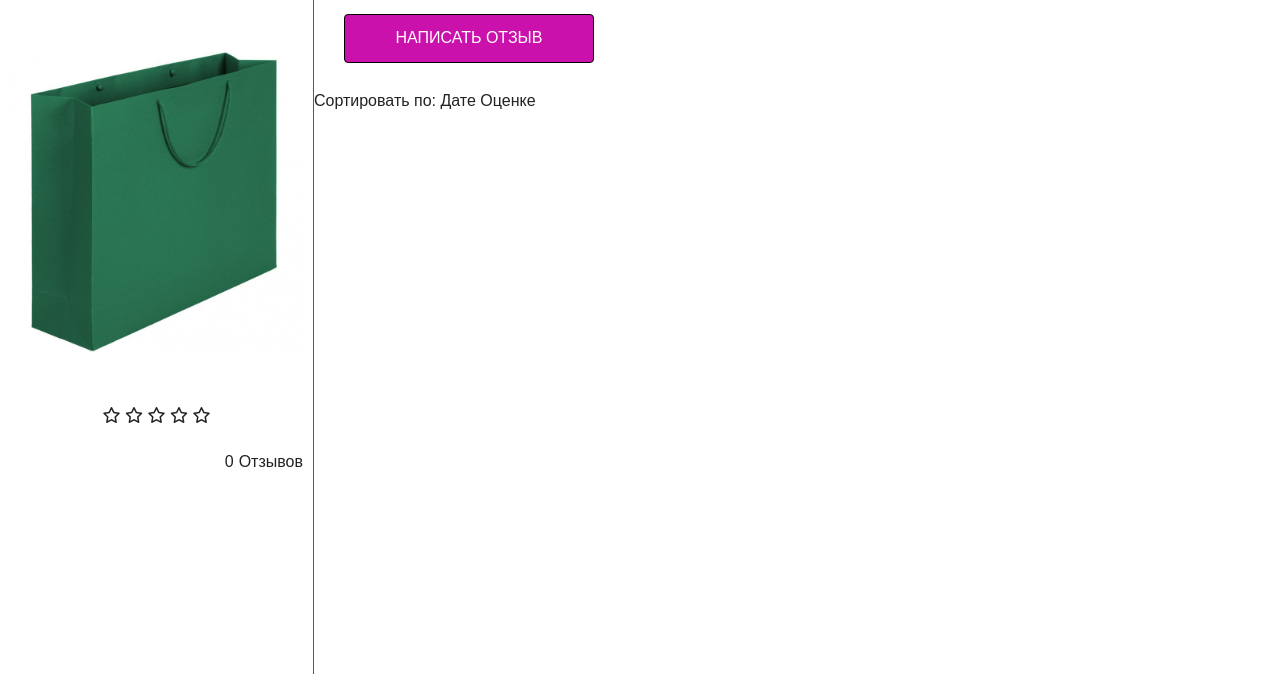
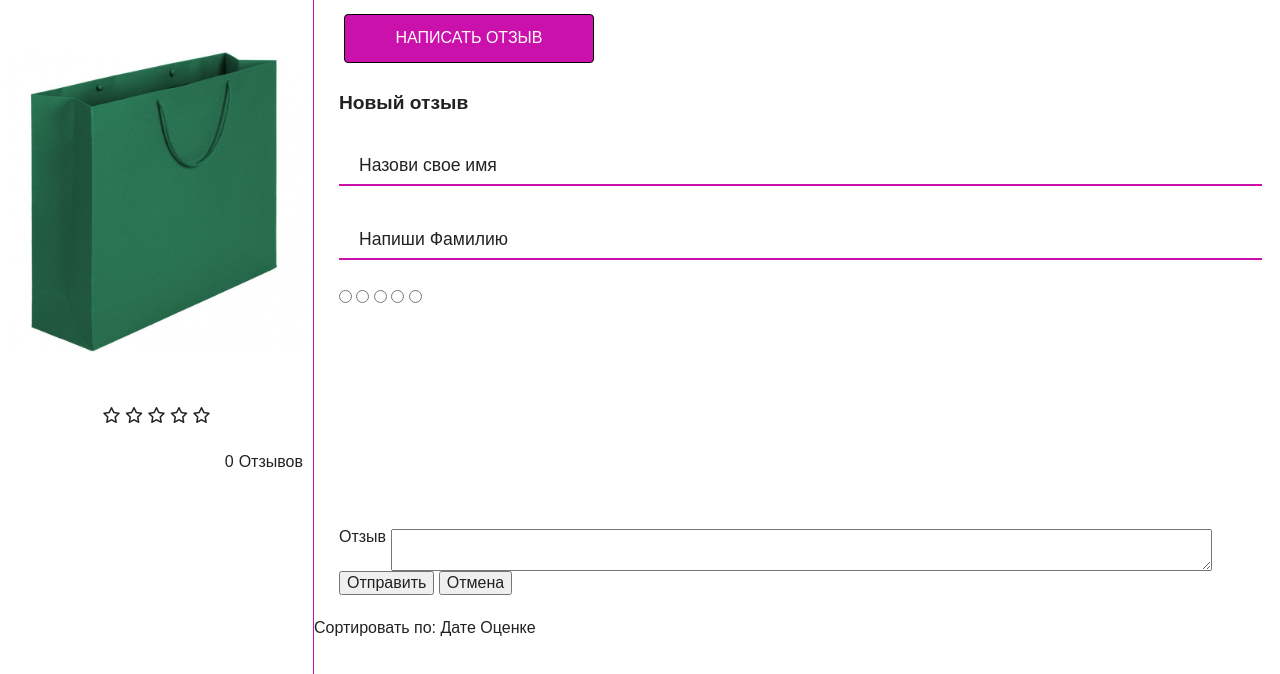
Before and after one commit to Olga-1-9-8-8/ApplicationOnlyOnJs, a website: page app/index.html in a window 1280 px wide. Shown: the part 66-740 px from the top of the page. Drawn offline with Linux system fonts and the light colour scheme.

Commit message:
Next commit

```diff
--- a/app/css/main.css
+++ b/app/css/main.css
@@ -437,4 +437,44 @@ img{
   font-weight: bold;
 }
 
-.
+.reviews__form{
+  margin: 25px;
+}
+
+.reviews__form legend{
+  font-weight: bold;
+  font-size: 1.2rem;
+  margin-bottom: 30px;
+}
+
+
+.reviews__form-float-label{
+  margin-bottom: 30px;
+  position: relative;
+}
+
+.reviews__input{
+  display: block;
+  border: none;
+  border-bottom: 2px solid #cb11ab;
+  width: 100%;
+  height: 40px;
+  padding-left: 5px;
+}
+
+.reviews__form-float-label label{
+  position: absolute;
+  font-size: 1.1rem;
+  top: 15px;
+  left: 20px;
+  display: block;
+  pointer-events: none;
+  transition: 0.2s;
+}
+
+.reviews__input:focus+label,
+.reviews__input:valid+label{
+  top: -15px;
+  color: purple;
+  font-size: 0.9rem;
+}
--- a/app/index.html
+++ b/app/index.html
@@ -44,16 +44,16 @@
                 <div class="review__wrapper-button">
                     <button class="reviews__button">Написать Отзыв</button>
                 </div>
-                <div class="reviews__form-wrapper" hidden>
-                    <form class="reviews__form">
+                <div class="reviews__form-wrapper" >
+                    <form class="reviews__form" name="review">
                         <legend>Новый отзыв</legend>
                         <div class="reviews__form-float-label">
-                          <input class="reviews__input" type="text" required>
-                          <label>Назови свое имя</label>
+                          <input class="reviews__input" name ="input" type="text" required>
+                          <label name = "label">Назови свое имя</label>
                         </div>
                         <div class="reviews__form-float-label">
-                          <input class= "reviews__input" type="text" required>
-                          <label>Напиши Фамилию</label>
+                          <input class= "reviews__input" name ="input" type="text" required>
+                          <label name = "label">Напиши Фамилию</label>
                         </div>
 
                         <div class="reviews__rating-area">
@@ -68,7 +68,11 @@
                             <input type="radio" id="star-1" name="rating" value="1">
                             <label for="star-1"></label>
                         </div>
-                        <canvas class ="reviews__rating-canvas" id ="canvas" width="500" height="220"></canvas>
+
+                        <div class="reviews__rating-canvas">
+                            <canvas class ="canvas" id ="canvas" width="500" height="220"></canvas>
+                        </div>
+
 
 
                         <div class="reviews__textarea">
--- a/app/js/common.js
+++ b/app/js/common.js
@@ -2,10 +2,24 @@ const imageProductCard = document.querySelector('.product-card__image')
 
 zoomImage(imageProductCard);
 
-
 bindButtonReview();
 
+floatingLabelColorChange();
 
+function floatingLabelColorChange(){
+    let form = document.forms.review;
+    let elements = form.elements.input;
+    for(let elem of elements){
+        elem.onblur = function(){
+            if(elem.value){
+                elem.nextElementSibling.style.color = 'white';
+            }else{
+                elem.nextElementSibling.style.color = '';
+            }
+        }
+    }
+
+}
 
 function zoomImage(img){
 
@@ -43,26 +57,27 @@ function bindButtonReview(){
 
 
 
-window.onload = function(){
-    let canvas = document.getElementById('canvas');
-    if(canvas){
-        let context = canvas.getContext('2d');
-        context.fillStyle = "rgba(33, 150, 243,0.8)";
-        context.strokeStyle = "rgba(33, 150, 243,0.8)";
-        context.lineWidth = 5;
-        context.shadowColor = "rgba(0, 0, 0,0.28)";
-        context.shadowOffsetY = 5;
-        context.shadowBlur = 10;
-        context.font = "20pt Comic sans ms"
-        context.textBaseline = "bottom";
-        context.fillText("Оценивай здесь!",180,80);
-        context.beginPath();
-        context.arc(101,120,100,1.7*Math.PI,1.2*Math.PI,true);
-        context.lineJoin = "round";
-        context.moveTo(54,15);
-        context.lineTo(18,61);
-        context.lineTo(20,61);
-        context.lineTo(50,50);
-        context.stroke();
-    }
-}
+
+// window.onload = function(){
+//     let canvas = document.getElementById('canvas');
+//     if(canvas){
+//         let context = canvas.getContext('2d');
+//         context.fillStyle = "rgba(33, 150, 243,0.8)";
+//         context.strokeStyle = "rgba(33, 150, 243,0.8)";
+//         context.lineWidth = 5;
+//         context.shadowColor = "rgba(0, 0, 0,0.28)";
+//         context.shadowOffsetY = 5;
+//         context.shadowBlur = 10;
+//         context.font = "20pt Comic sans ms"
+//         context.textBaseline = "bottom";
+//         context.fillText("Оценивай здесь!",180,80);
+//         context.beginPath();
+//         context.arc(101,120,100,1.7*Math.PI,1.2*Math.PI,true);
+//         context.lineJoin = "round";
+//         context.moveTo(54,15);
+//         context.lineTo(18,61);
+//         context.lineTo(20,61);
+//         context.lineTo(50,50);
+//         context.stroke();
+//     }
+// }
```
Also changed, not shown: app/css/app.min.css, app/js/app.min.js.
